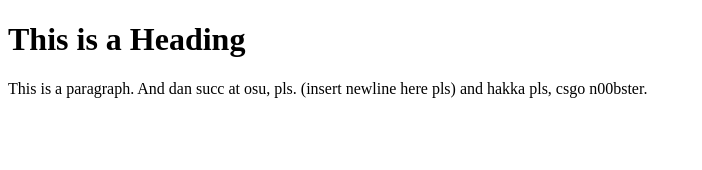
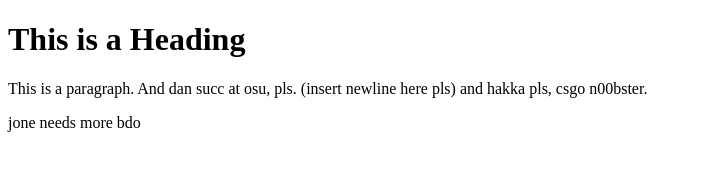
Before and after one commit to drqubo/web, a plain HTML site: page index.html in a window 1280 px wide. Shown: the whole page, without its empty margins (0-702 px from the left). Drawn offline with Linux system fonts and the light colour scheme.

Commit message:
Update index.html

```diff
--- a/index.html
+++ b/index.html
@@ -8,6 +8,7 @@
 <h1>This is a Heading</h1>
 <p>This is a paragraph. And dan succ at osu, pls. (insert newline here pls)
   and hakka pls, csgo n00bster.</p>
+  <p>jone needs more bdo</p>
 
 </body>
 </html>
```
